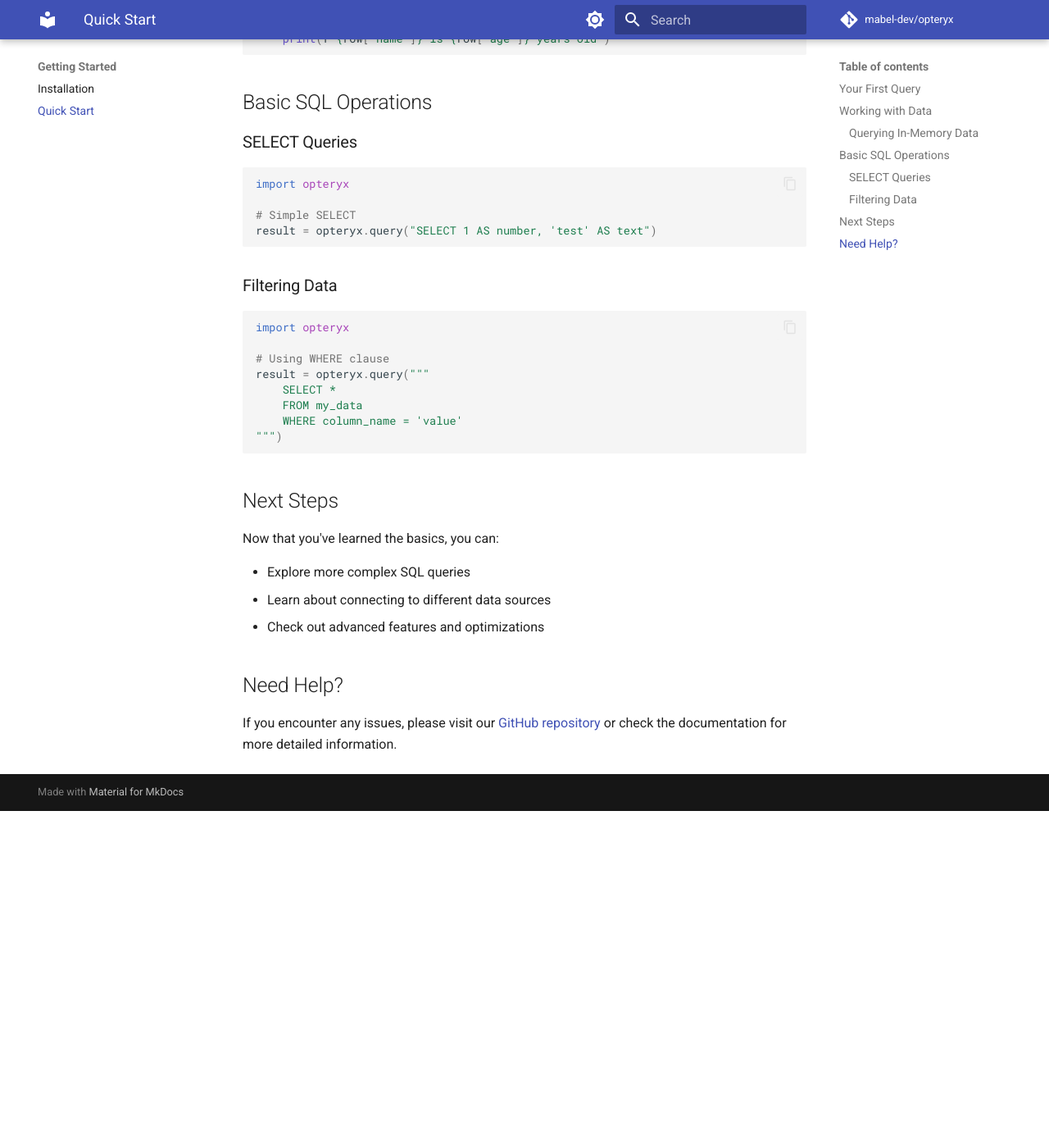
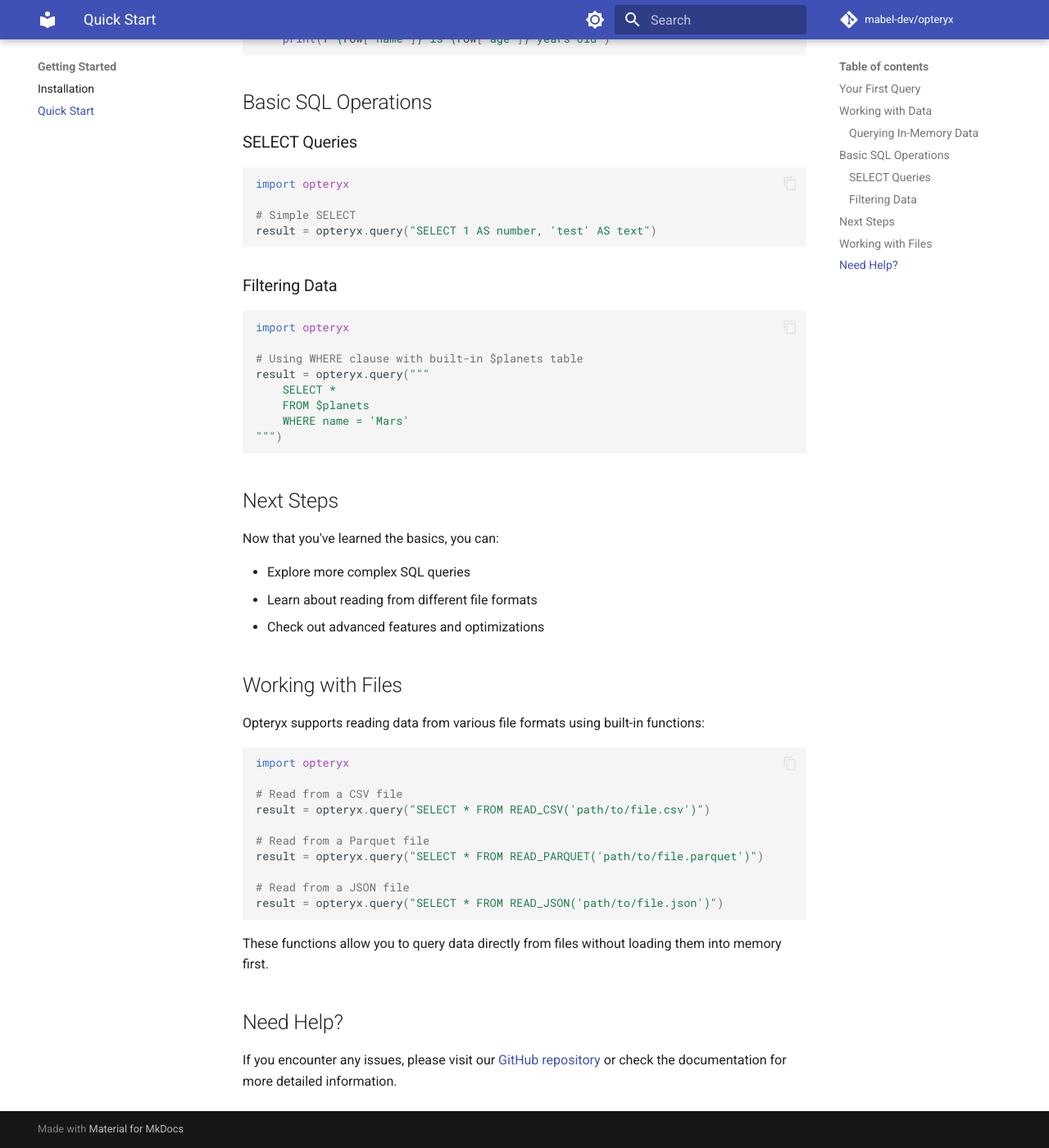
Before and after one commit to mabel-dev/docs.opteryx.app, an MkDocs documentation site: the page built from docs/getting-started/quick-start.md, in a window 1280 px wide and 1400 px high, scrolled down 1053 px. Shown: the whole window at 82% size. Built offline with MkDocs 1.6.1 and Material for MkDocs 9.7.7, drawn with Linux system fonts in a browser that asks for light colours; comment, search, counter and statistics services are not loaded; before the commit the page ends 2042 px from its top, so only the background shows below that.

Commit message:
Update documentation to reflect file-based data sources and built-in tables
- Modify .gitignore to properly exclude build artifacts while preserving source files
- Update docs/about.md to highlight file format support and built-in system tables like $planets
- Revise docs/getting-started/quick-start.md to demonstrate READ_* functions and $planets table usage
- Enhance docs/index.md to emphasize file-based data sources and built-in tables feature

The documentation now accurately reflects Opteryx's file-based architecture with proper examples of READ_* functions and built-in tables.

````diff
--- a/docs/getting-started/quick-start.md
+++ b/docs/getting-started/quick-start.md
@@ -61,11 +61,11 @@ result = opteryx.query("SELECT 1 AS number, 'test' AS text")
 ```python
 import opteryx
 
-# Using WHERE clause
+# Using WHERE clause with built-in $planets table
 result = opteryx.query("""
     SELECT *
-    FROM my_data
-    WHERE column_name = 'value'
+    FROM $planets
+    WHERE name = 'Mars'
 """)
 ```
 
@@ -74,8 +74,27 @@ result = opteryx.query("""
 Now that you've learned the basics, you can:
 
 - Explore more complex SQL queries
-- Learn about connecting to different data sources
+- Learn about reading from different file formats
 - Check out advanced features and optimizations
+
+## Working with Files
+
+Opteryx supports reading data from various file formats using built-in functions:
+
+```python
+import opteryx
+
+# Read from a CSV file
+result = opteryx.query("SELECT * FROM READ_CSV('path/to/file.csv')")
+
+# Read from a Parquet file
+result = opteryx.query("SELECT * FROM READ_PARQUET('path/to/file.parquet')")
+
+# Read from a JSON file
+result = opteryx.query("SELECT * FROM READ_JSON('path/to/file.json')")
+```
+
+These functions allow you to query data directly from files without loading them into memory first.
 
 ## Need Help?
 
````
Also changed, not shown: docs/about.md (+4 -3 lines), docs/index.md (+2 -1 lines), 1 other file.
